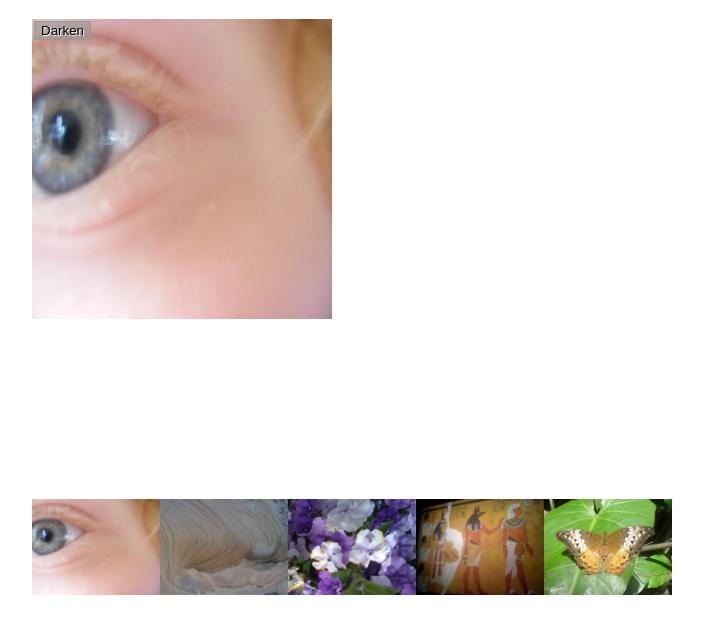
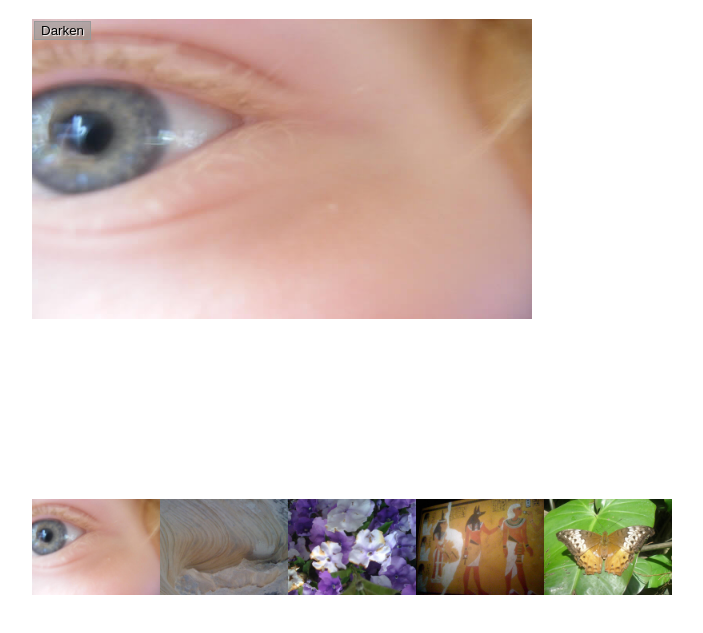
Before and after one commit to KavyaKukku/Image_gallery, a plain HTML site: page index.html in a window 1280 px wide. Shown: the part 61-694 px from the top of the page, without its empty margins (288-991 px from the left). Drawn offline with Linux system fonts and the light colour scheme.

Commit message:
Update index.html

```diff
--- a/index.html
+++ b/index.html
@@ -53,7 +53,7 @@ button {
     <h1>Image gallery example</h1>
 
     <div class="image-container">
-      <img class="main-img" src="images/pic1.jpg" alt="Random pics" width="300" height="300">
+      <img class="main-img" src="images/pic1.jpg" alt="Random pics" width="500" height="300">
       <div class="image-overlay"></div>
       <button class="dark-mode">Darken</button>
     </div>
```
